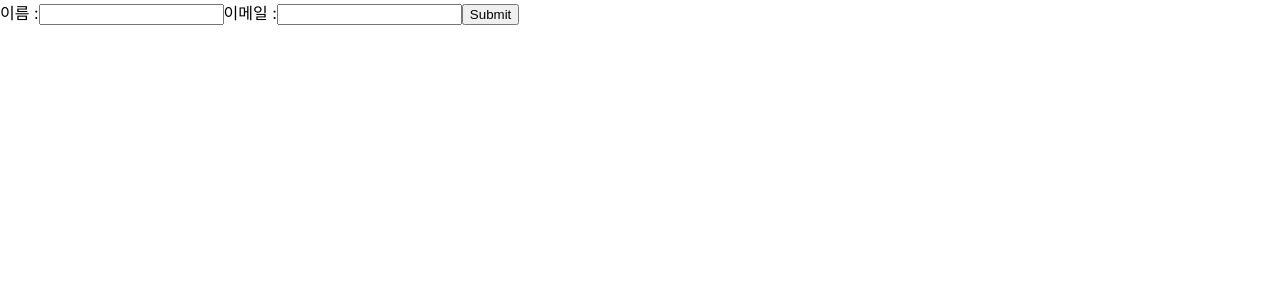
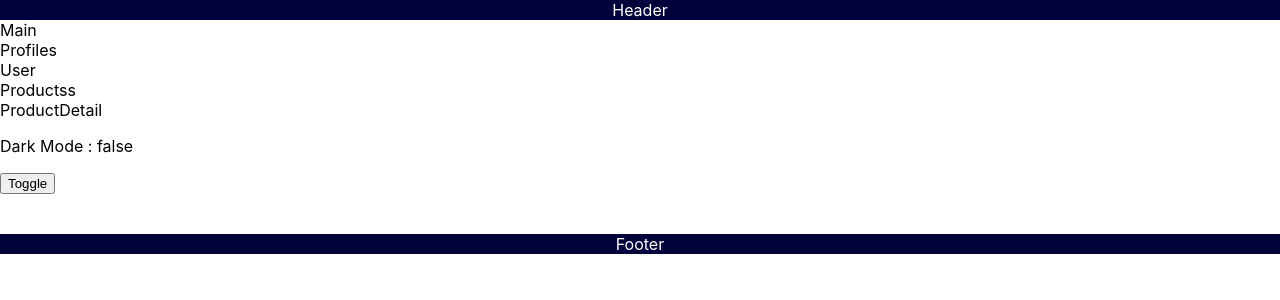
Before and after one commit to sangcheol-LEE/react_basic, a React (Create React App) app: page / in a window 1280 px wide. Shown: the top 300 px of the page. Built offline with nearby package versions, Linux system fonts and the light colour scheme.

Commit message:
어디로 가야하오...

```diff
--- /dev/null
+++ b/src/AppTheme.tsx
@@ -0,0 +1,77 @@
+import React,{ useContext } from 'react'
+import "./appTheme.css";
+import { DarkModeContext, DarkModeProvider } from './context/DarkModeContext';
+
+const AppTheme = () => {
+   return (
+      <DarkModeProvider>
+         <Header />
+         <Main />
+         <Footer />
+      </DarkModeProvider>
+   )
+}
+
+const Header = () => {
+   return (
+      <header className="header">
+         Header
+      </header>
+   )
+}
+
+const Main = () => {
+   return (
+      <main className="main">
+         Main
+         <Profiles />
+         <Productss />
+      </main>
+   )
+}
+
+const Profiles = () => {
+   return (
+      <div>
+         Profiles
+         <User />
+      </div>
+   )
+}
+
+const User = () => {
+   return (
+      <div>
+         User
+      </div>
+   )
+}
+
+const Productss = () => {
+   return (
+      <div>
+         Productss
+         <ProductDetail/>
+      </div>
+   )
+}
+
+const ProductDetail = () => {
+   const {darkMode, toggleDarkMode} = useContext(DarkModeContext)
+   return (
+      <div>
+         ProductDetail
+         <p>Dark Mode : <span>{darkMode.toString()}</span></p>
+         <button onClick={() => toggleDarkMode()}>Toggle</button>
+      </div>
+   )
+}
+
+const Footer = () => {
+   return (
+      <footer className="footer">
+         Footer
+      </footer>
+   )
+}
+export default AppTheme
--- /dev/null
+++ b/src/appTheme.css
@@ -0,0 +1,25 @@
+body {
+   display: flex;
+   height: 100vh;
+   flex-direction: column;
+   justify-content: space-between;
+}
+
+.header {
+   display: flex;
+   justify-content: center;
+   background-color: #00003a;
+   color: white;
+}
+
+.main {
+   height: 100%;
+   flex: 1 1 0%;
+}
+
+.footer {
+   display: flex;
+   justify-content: center;
+   background-color: #00003a;
+   color:  white;
+}
--- a/src/basic/components/Avartar.tsx
+++ b/src/basic/components/Avartar.tsx
@@ -1,7 +1,7 @@
 import React from 'react'
 import {AvartarType} from "../../types/User";
 
-const Avartar:React.FC<AvartarType> = ({image, isNew}) => {
+const Avartar:React.FC<AvartarType> = ({image,isNew}) => {
    return (
       <div>
          <img
--- /dev/null
+++ b/src/context/DarkModeContext.tsx
@@ -0,0 +1,18 @@
+import { createContext,useState } from "react";
+
+interface ContextType {
+   children : React.ReactNode
+}
+
+
+export const DarkModeContext = createContext<null>(null);
+
+export const DarkModeProvider:React.FC<ContextType> = ({children}) => {
+   const [darkMode, setDarkMode] = useState<boolean>(false);
+   const toggleDarkMode = () => setDarkMode((mode) => !mode);
+   return (
+      <DarkModeContext.Provider value={{darkMode, toggleDarkMode}}>
+         {children}
+      </DarkModeContext.Provider>
+   )
+}
--- a/src/index.tsx
+++ b/src/index.tsx
@@ -2,13 +2,13 @@ import React from 'react';
 import ReactDOM from 'react-dom/client';
 import './index.css';
 import reportWebVitals from './reportWebVitals';
-import AppForm from './AppForm';
+import AppTheme from './AppTheme';
 const root = ReactDOM.createRoot(
   document.getElementById('root') as HTMLElement
 );
 root.render(
   <React.StrictMode>
-    <AppForm />
+    <AppTheme />
   </React.StrictMode>
 );
 
```
Also changed, not shown: src/AppWrap.tsx (added, +48 -0 lines).
